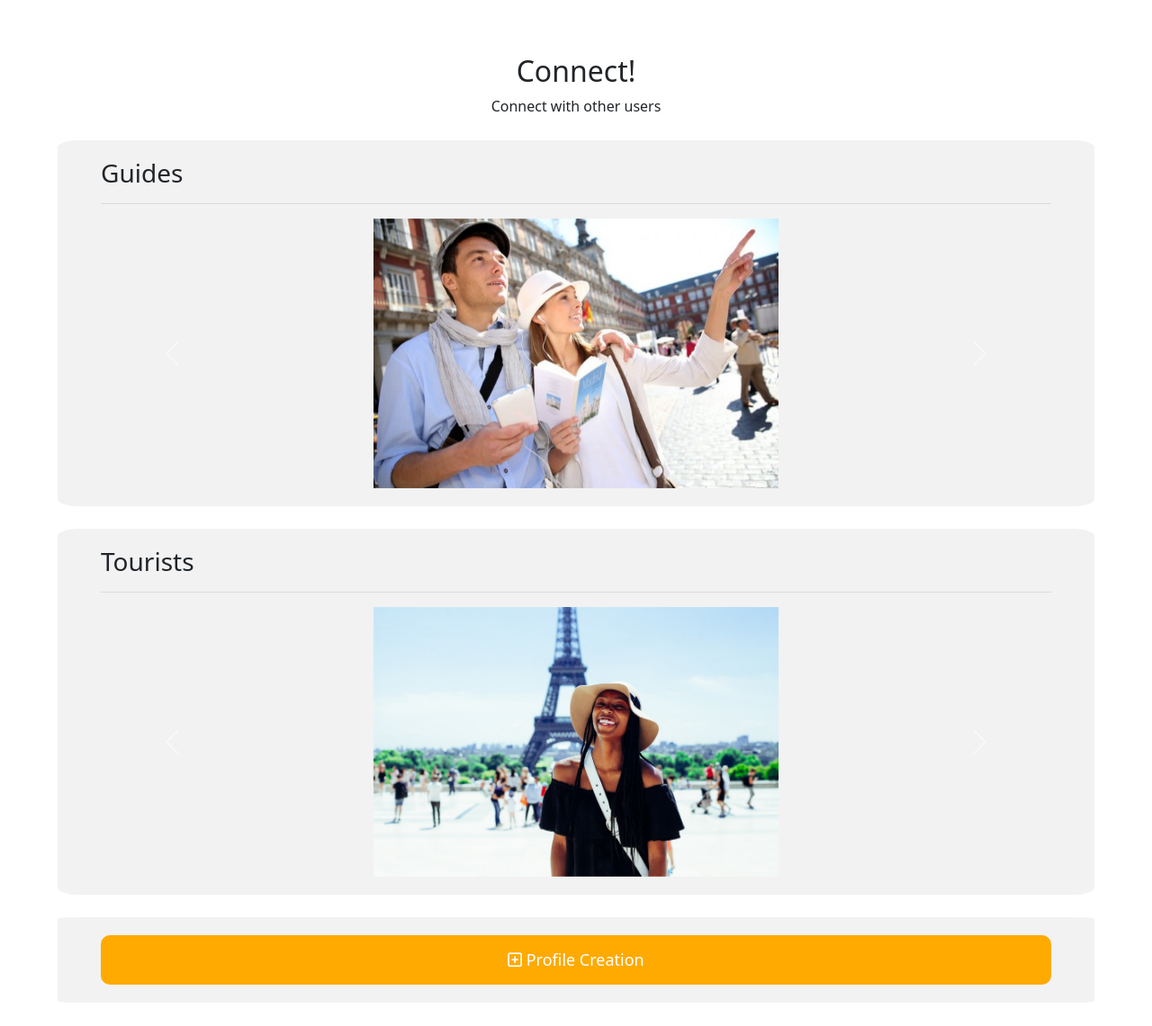
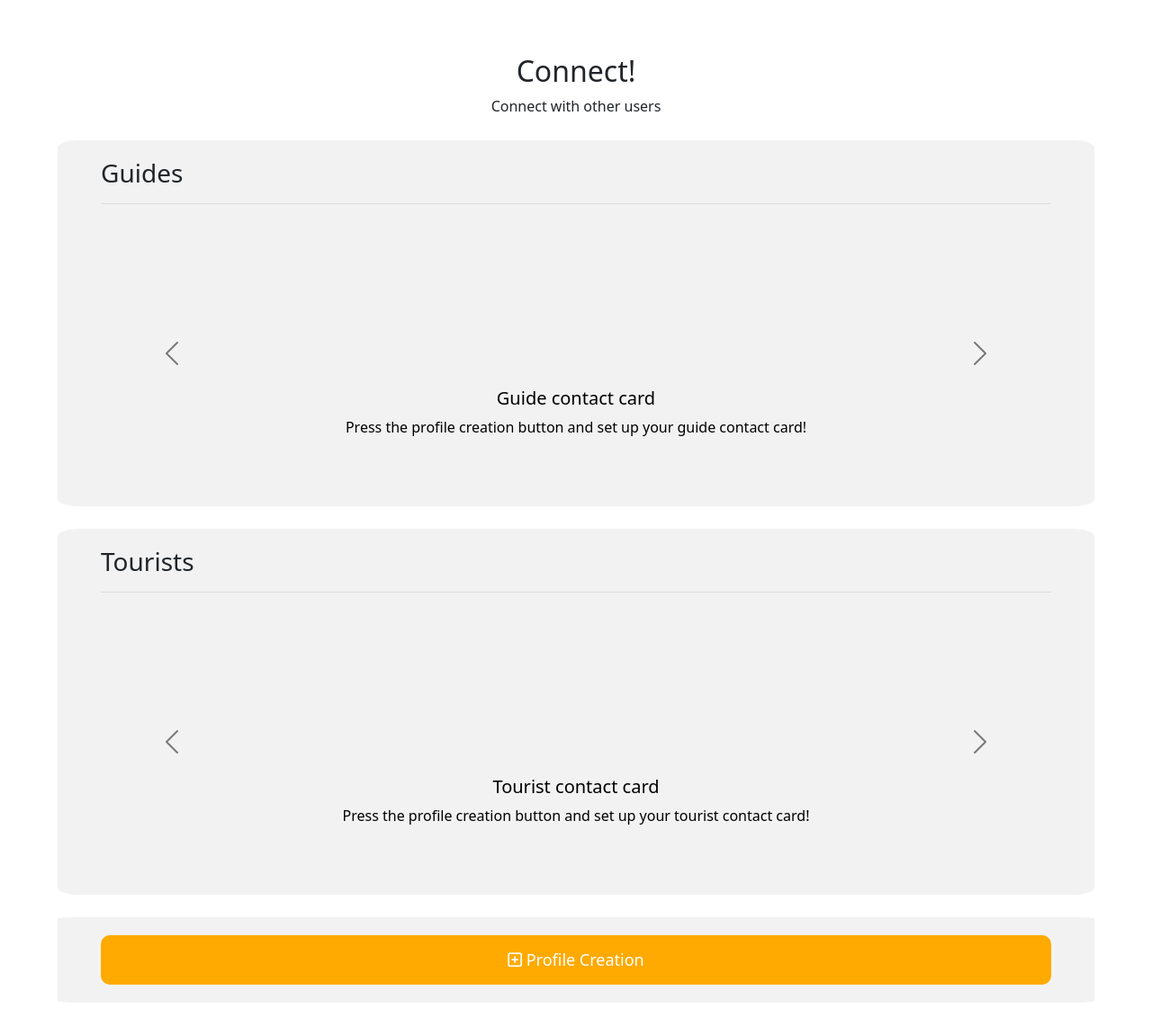
Before and after one commit to Tomas-a21803655/djangoPW-BA, a Django app: page /networking/ in a window 1280 px wide. Shown: the part 56-1197 px from the top of the page at 90% size. Run offline with Django 3.2, Linux system fonts and the light colour scheme; data comes from the database, SQL or seed files in the repository; both versions use the stored data as it was after the commit; some libraries are stand-ins or nearby versions.

Commit message:
cards ui

```diff
--- a/tarefas/admin.py
+++ b/tarefas/admin.py
@@ -1,9 +1,10 @@
 from django.contrib import admin
 
 # Register your models here.
-from .models import Tarefa, Contact, Comment, Networking
+from .models import Tarefa, Contact, Comment, Networking, Quizz
 
 admin.site.register(Tarefa)
 admin.site.register(Contact)
 admin.site.register(Comment)
 admin.site.register(Networking)
+admin.site.register(Quizz)
--- a/tarefas/templates/tarefas/Networking.html
+++ b/tarefas/templates/tarefas/Networking.html
@@ -44,15 +44,21 @@
     <section class="containerForm">
         <h3 style="text-align: left">Guides</h3>
         <hr style="opacity: 10%">
-        <div id="guideCarousel" class="carousel slide" data-bs-ride="carousel">
+        <div id="guideCarousel" class="carousel carousel-dark slide" data-bs-ride="carousel">
             <div class="carousel-inner">
                 <div class="carousel-item active">
-                    <img src="{% static 'tarefas/images/guide.jpg' %}" class="d-block w-100" alt="...">
+                    <div class="carousel-caption">
+                        <h5>Guide contact card</h5>
+                        <p>Press the profile creation button and set up your guide contact card!</p>
+                    </div>
                 </div>
                 {% for userGuide in usersGuide %}
                     <div class="carousel-item">
-                        <p> {{ userGuide.name }}</p>
                         <img src="{% static 'tarefas/images/personMockUp1.jpg' %}" class="d-block w-100" alt="...">
+                        <div class="carousel-caption">
+                            <h5>{{ userGuide.name }} {{ userGuide.surname }}</h5>
+                            <p>Contact me at: {{ userGuide.email }}</p>
+                        </div>
                     </div>
                 {% endfor %}
             </div>
@@ -72,15 +78,21 @@
     <section class="containerForm">
         <h3 style="text-align: left">Tourists</h3>
         <hr style="opacity: 10%">
-        <div id="touristCarousel" class="carousel slide" data-bs-ride="carousel">
+        <div id="touristCarousel" class="carousel carousel-dark slide" data-bs-ride="carousel">
             <div class="carousel-inner">
                 <div class="carousel-item active">
-                    <img src="{% static 'tarefas/images/eifieltower.jfif' %}" class="d-block w-100" alt="...">
+                    <div class="carousel-caption">
+                        <h5>Tourist contact card</h5>
+                        <p>Press the profile creation button and set up your tourist contact card!</p>
+                    </div>
                 </div>
                 {% for userTourist in usersTourist %}
                     <div class="carousel-item">
-                        <p> {{ userTourist.name }}</p>
                         <img src="{% static 'tarefas/images/personMockUp1.jpg' %}" class="d-block w-100" alt="...">
+                        <div class="carousel-caption ">
+                            <h5>{{ userTourist.name }} {{ userTourist.surname }}</h5>
+                            <p>Contact me at: {{ userTourist.email }}</p>
+                        </div>
                     </div>
                 {% endfor %}
             </div>
--- a/tarefas/views.py
+++ b/tarefas/views.py
@@ -119,7 +119,7 @@ def quizz_page_view(request):
         messages.success(request, 'Quizz Completed!')
         return HttpResponseRedirect(reverse('tarefas:quizz'))
 
-    context = {'form': form}
+    context = {'form': form,}
 
     return render(request, 'tarefas/quizz.html', context)
 
```
Also changed, not shown: db.sqlite3.
